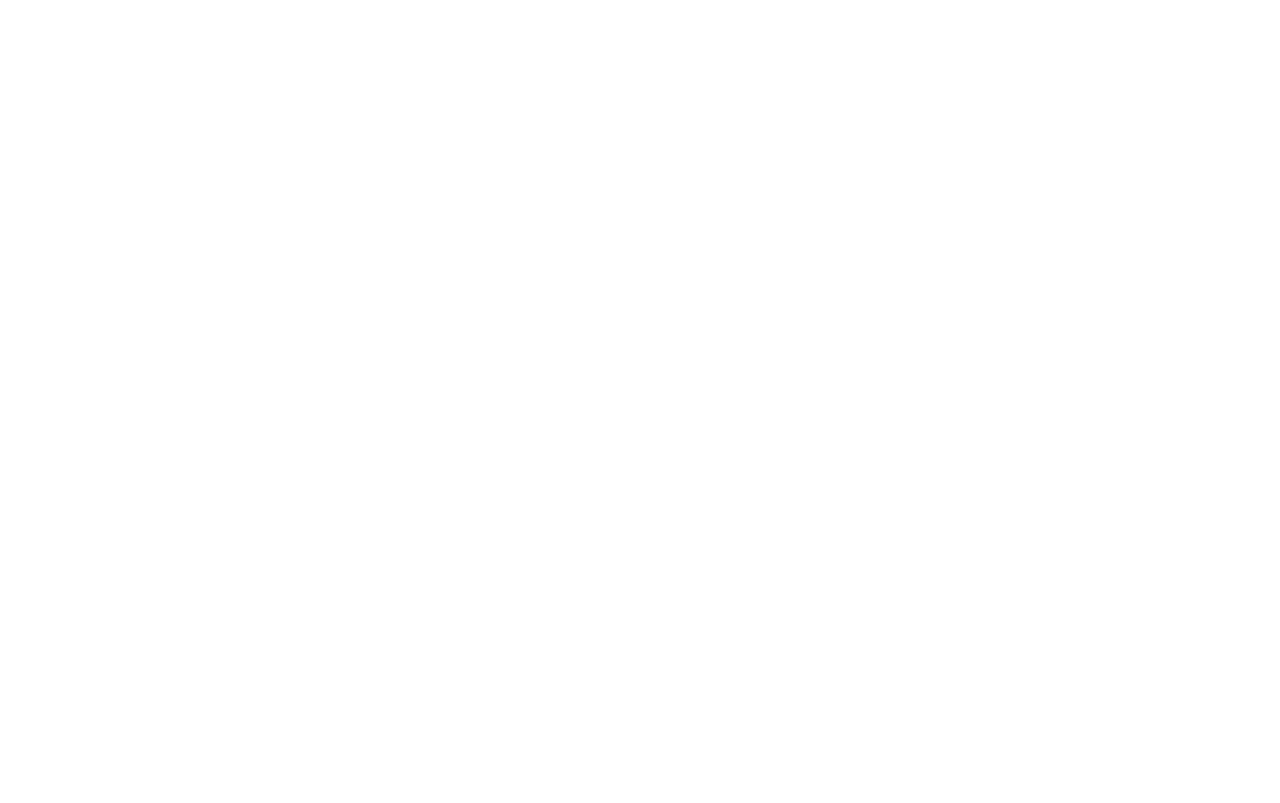
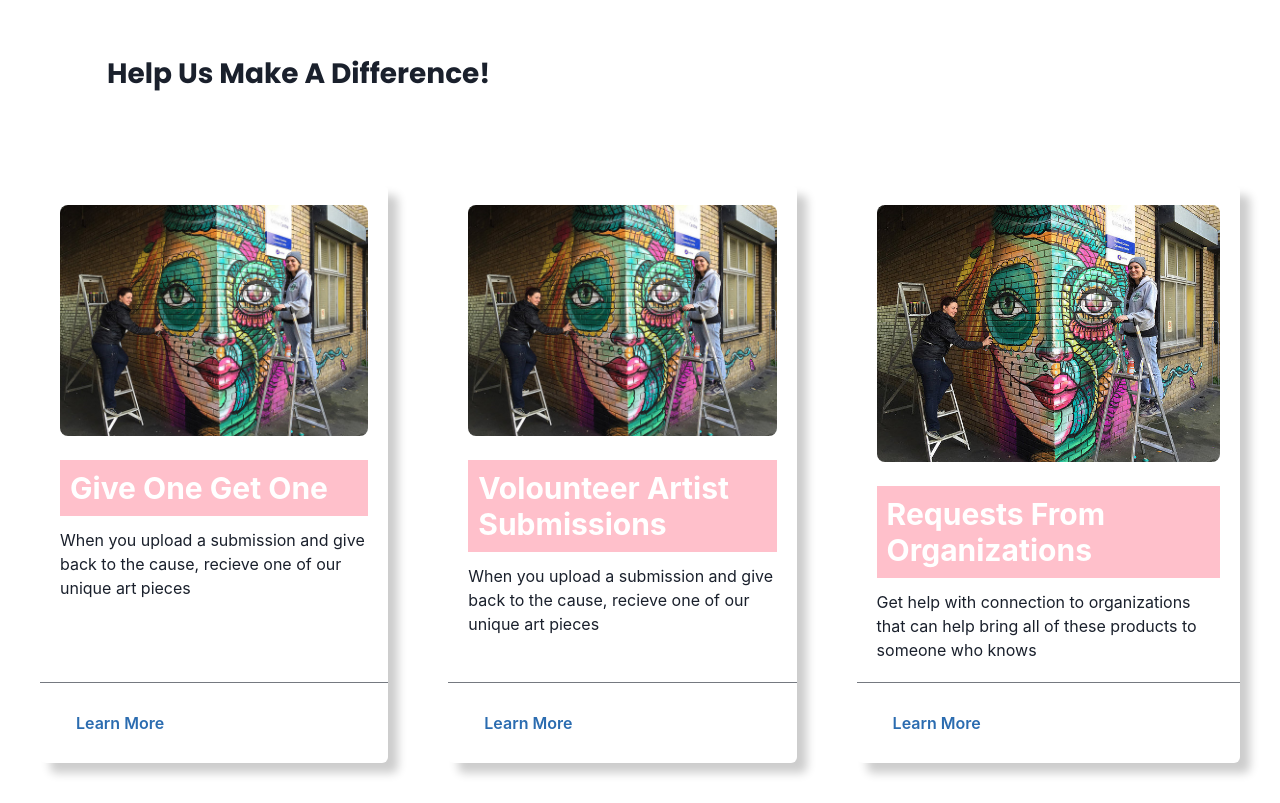
Before and after one commit to JackXN/hope-in-art, a Next.js app: page / in a window 1280 px wide. Shown: the part 3483-4286 px from the top of the page. Before the commit the page ends 3291 px from the top, so only its background shows below. Built offline with nearby package versions, Linux system fonts and the light colour scheme; a web font is replaced by a local one.

Commit message:
initial contribution section

```diff
--- a/components/containers/ContributionSection/Index.js
+++ b/components/containers/ContributionSection/Index.js
@@ -1,15 +1,86 @@
 import React from 'react';
 import styles from './styles';
-import {Box, Text} from '@chakra-ui/react';
+import {Box, Text, Button, Image, Card, CardBody, Stack, Heading, Divider, CardFooter, ButtonGroup} from '@chakra-ui/react';
 
+
+
+
+const DATA = [
+  {
+    id: 1,
+    title: 'Give One Get One',
+    description: "When you upload a submission and give back to the cause, recieve one of our unique art pieces",
+    link: 'www.google.com',
+    image: './MissionImage.jpg'
+  },
+  {
+    id: 2,
+    title: 'Volounteer Artist Submissions',
+    description: 'When you upload a submission and give back to the cause, recieve one of our unique art pieces',
+    link: 'www.google.com',
+    image: './MissionImage.jpg'
+  },
+  {
+    id: 3,
+    title: 'Requests From Organizations',
+    description: 'Get help with connection to organizations that can help bring all of these products to someone who knows',
+    link: 'www.jackrigan.com',
+    image: './MissionImage.jpg'
+  }
+
+]
 
 
 const Index = () => {
   return (
-   <Box sx={styles.wrapper}>
+    <>
+    <Text as='h1'
+    fontFamily='Poppins'
+    fontSize='28px'
+    fontWeight='bold'
+    padding={[null,'30px']}
+    mt='225px'
+    mb={['30px']}
+    ml={[null,null, null,'67px']}
 
-   </Box>
+    >Help Us Make A Difference!</Text>
+    <Box display='flex' flexDirection={['column', 'column','column', 'row']} justifyContent='center'>
+  {DATA.map((item, index) => (
+    <Card key={index} maxW='sm' boxShadow= '10px 10px 10px rgba(0,0,0,0.2)' margin='30px'>
+      <CardBody>
+        <Image src={item.image} alt={item.title} borderRadius='lg'/>
+        <Stack mt='6' spacing='3'>
+          <Heading size='lg' bg='pink' color='white' padding='10px'>{item.title}</Heading>
+          <Text>
+            {item.description}
+          </Text>
+        </Stack>
+      </CardBody>
+      <Divider/>
+      <CardFooter>
+        <ButtonGroup spacing='2'>
+          <Button variant='ghost' colorScheme='blue'>
+            Learn More
+          </Button>
+        </ButtonGroup>
+      </CardFooter>
+    </Card>
+  ))}
+
+</Box>
+  </>
+
+
+
+
   )
 }
 
+
+
+
+
+
+
+
 export default Index
--- a/components/containers/ContributionSection/styles.js
+++ b/components/containers/ContributionSection/styles.js
@@ -1,6 +1,33 @@
 const styles = {
     wrapper: {
 
+    },
+
+
+    container: {
+        height:'600px',
+        background: 'orange',
+        display: 'flex',
+        flexDirection: ['column']
+    },
+
+
+    boxContainer: {
+        display: 'flex',
+        flexDirection: 'column',
+        justifyContent: 'center',
+        alignItems: 'center',
+
+        Image: {
+
+        }
+    },
+
+    imageContainer: {
+        height: '35%',
+        width: '35%',
+        content: '""',
+        // backgroundImage: './MissionImage.jpg'
     }
 }
 
--- a/pages/index.tsx
+++ b/pages/index.tsx
@@ -49,6 +49,7 @@ useEffect(() => {
           <InfoContainer/>
           <WhatWeDo/>
           <ServiceContainer/>
+          <ContributionSection/>
           {/* <Difference/> */}
         {/* <Background/> */}
           {/* <InfoSection/> */}
```
